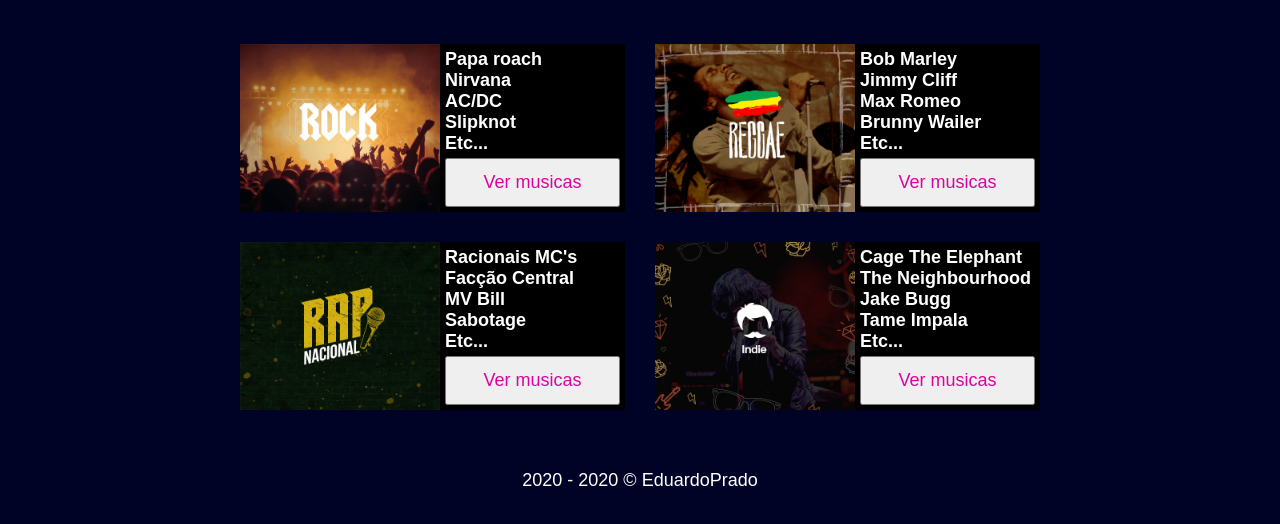
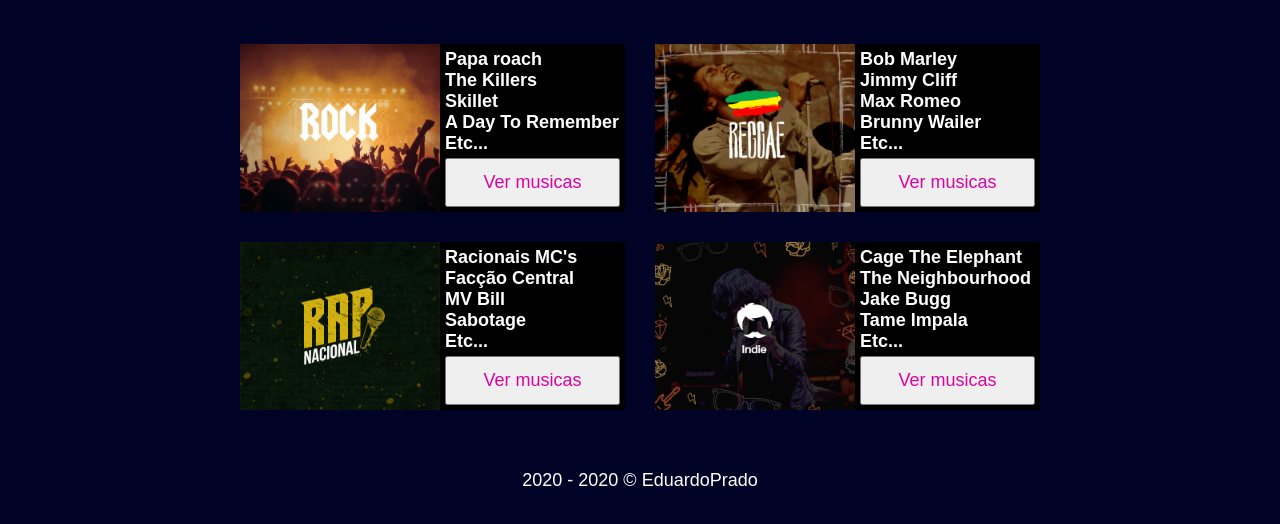
Before and after one commit to EduardooPV/playlist-grid, a plain HTML site: page index.html in a window 1280 px wide. Shown: the part 194-718 px from the top of the page. Drawn offline with Linux system fonts and the light colour scheme.

Commit message:
adicionando musicas

```diff
--- a/index.html
+++ b/index.html
@@ -33,9 +33,9 @@
             <h2>
                 <ul>
                     <li>Papa roach</li>
-                    <li>Nirvana</li>
-                    <li>AC/DC</li>
-                    <li>Slipknot</li>
+                    <li>The Killers</li>
+                    <li>Skillet</li>
+                    <li>A Day To Remember</li>
                     <li>Etc...</li>
                 </ul>
             <button class="botao"><a href="paginas-playlists/playlistrock.html">Ver musicas</a></button></h2>
```
